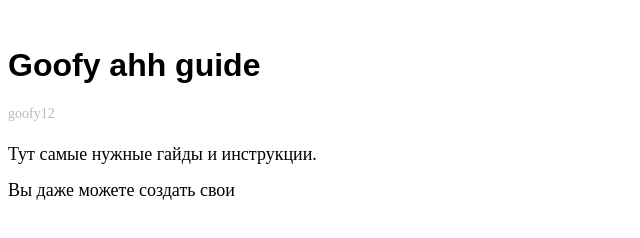
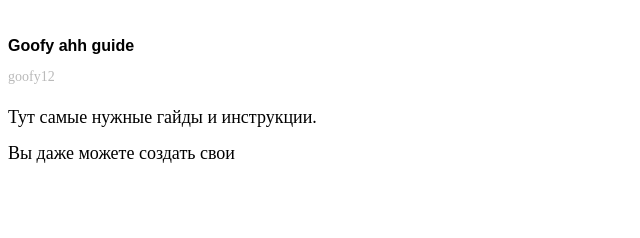
Before and after one commit to goofy12-bit/goofy12-bit.github.io, a plain HTML site: page index.html in a window 1280 px wide. Shown: the whole page, without its empty margins (0-640 px from the left). Drawn offline with Linux system fonts and the light colour scheme.

Commit message:
Update index.html

```diff
--- a/index.html
+++ b/index.html
@@ -12,7 +12,7 @@
     </br>
 
 
-        <h1 style="font-family: Arial, sans-serif;">Goofy ahh guide</h1>
+        <h1 style="font-family: Arial, sans-serif;font-size:16px;">Goofy ahh guide</h1>
 
 
 
```
